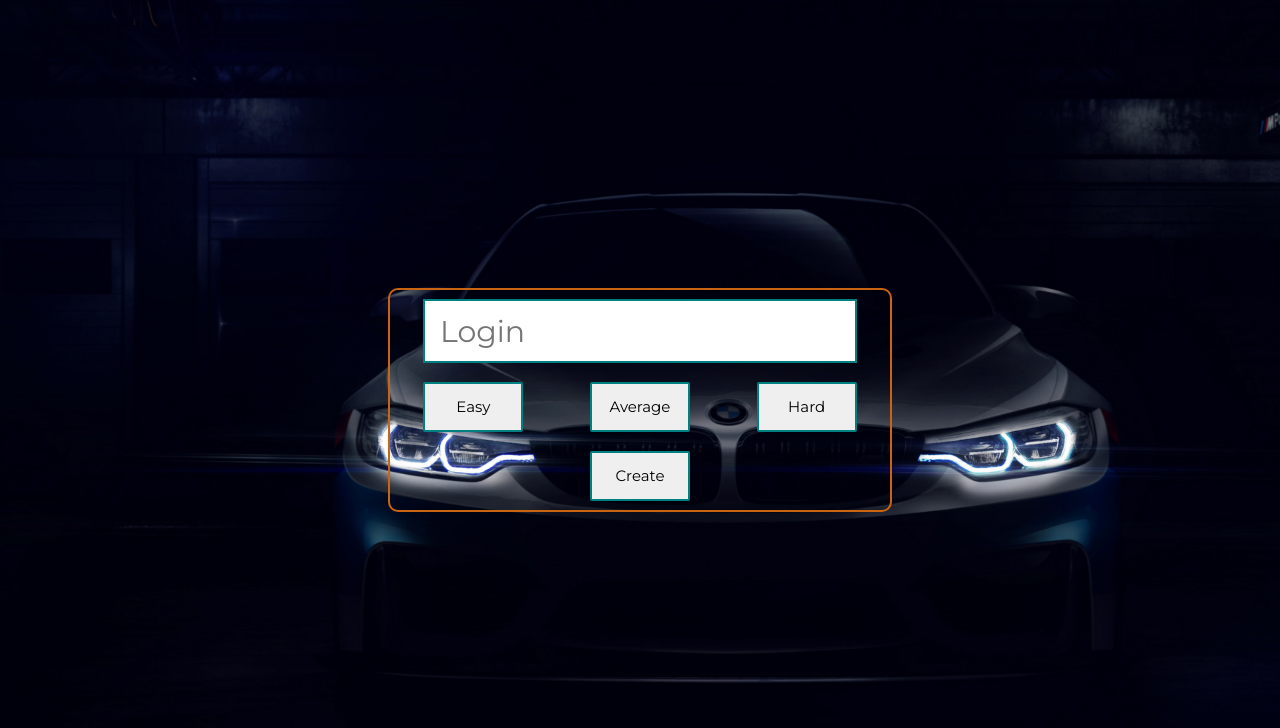
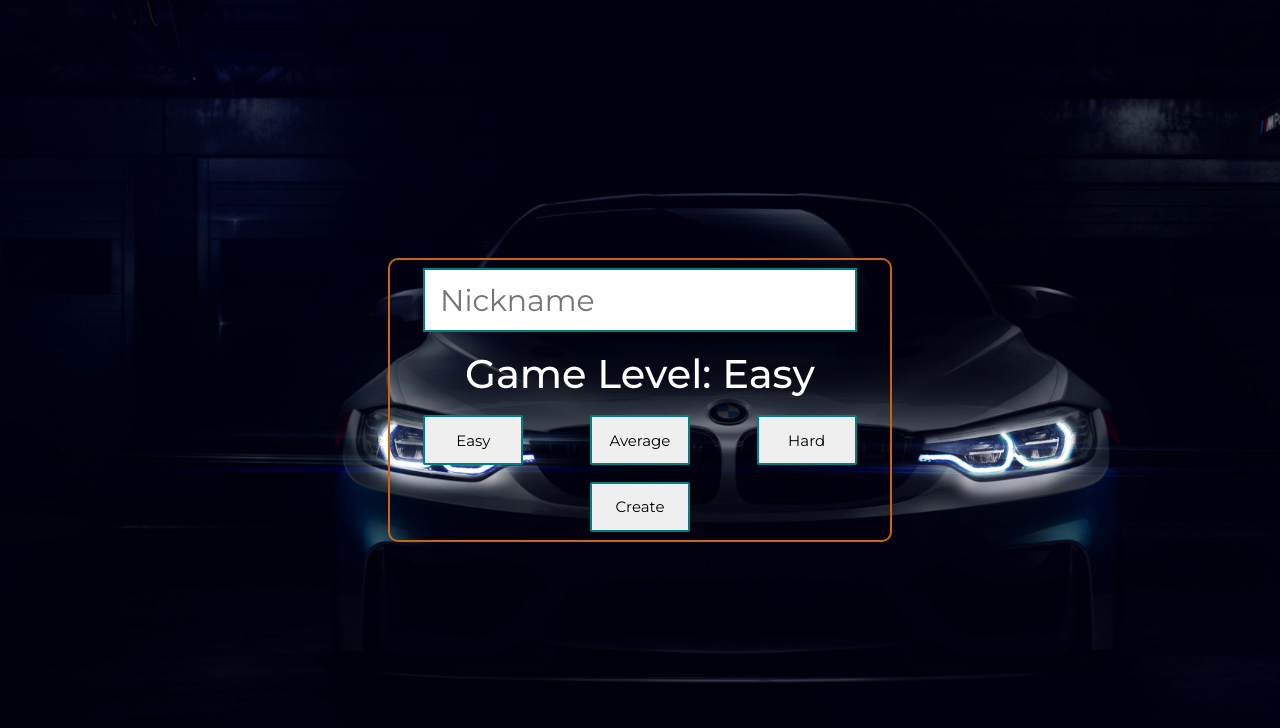
Before and after one commit to JI3BA/MemoryGame, a React (Create React App) app: page /login in a window 1280 px wide. Shown: the top 728 px of the page. Built offline with nearby package versions, Linux system fonts and the light colour scheme.

Commit message:
Working on the login page

```diff
--- a/src/component/MyButton.jsx
+++ b/src/component/MyButton.jsx
@@ -3,7 +3,7 @@ import '../styles/MyButton.css'
 
 const MyButton = ({children}) => {
     return (
-        <button className="button">{children}</button>
+        <input type='button' className="button" value={children} />
     )
 }
 
--- a/src/component/MyInput.jsx
+++ b/src/component/MyInput.jsx
@@ -3,7 +3,7 @@ import '../styles/MyInput.css'
 
 const MyInput = () => {
     return (
-        <input type="text" className="input" placeholder="Login" maxLength={15}/>
+        <input type="text" className="input" placeholder="Nickname" maxLength={15} />
     )
 }
 
--- a/src/component/pages/LogIn/LogIn.css
+++ b/src/component/pages/LogIn/LogIn.css
@@ -1,3 +1,5 @@
+@import url('https://fonts.googleapis.com/css2?family=Montserrat:wght@100;200;300;400;500&display=swap');
+
 *{
     margin: 0;
     padding: 0;
@@ -14,7 +16,7 @@
 
 .login-container{
     width: 500px;
-    height: 220px;
+    height: 280px;
     background-color: transparent;
     border: 2px solid rgb(202, 100, 16);
     border-radius: 10px;
@@ -24,6 +26,17 @@
     justify-content: space-around;
 }
 
+.login-level-container{
+    height: 50px;
+}
+
+.login-level{
+    font-family: Montserrat;
+    font-weight: 500;
+    font-size: 40px;
+    color: #ffffff;
+}
+
 .login-buttons-container{
     width: 100%;
     height: 50px;
--- a/src/component/pages/LogIn/LogIn.jsx
+++ b/src/component/pages/LogIn/LogIn.jsx
@@ -1,14 +1,32 @@
-import React from "react";
+import React, { useState } from "react";
 import MyButton from "../../MyButton";
 import MyInput from "../../MyInput";
 import './LogIn.css'
 
 const LogIn = () => {
+    const [level,setLevel] = useState('Easy')
+    const [active, setActive] = useState(false)
+
+    const changeLevel = (e) => {
+        if(e.target.tagName !== 'INPUT') return
+
+        if(e.target.value === 'Easy'){
+            setLevel(e.target.value)
+        }else if(e.target.value === 'Average'){
+            setLevel(e.target.value)
+        }else if(e.target.value === 'Hard'){
+            setLevel(e.target.value)
+        }
+    }
+
     return (
         <div className="container">
             <div className="login-container">
                 <MyInput />
-                <div className="login-buttons-container">
+                <div className="login-level-container">
+                    <p className="login-level">Game Level: {level}</p>
+                </div>
+                <div className="login-buttons-container" onClick={changeLevel}>
                     <MyButton>Easy</MyButton>
                     <MyButton>Average</MyButton>
                     <MyButton>Hard</MyButton>
--- a/src/styles/MyButton.css
+++ b/src/styles/MyButton.css
@@ -25,3 +25,9 @@
     background-color: transparent;
     color: #ffffff;
 }
+
+.button--active{
+    border: 5px solid rgb(0, 255, 0);
+    background-color: transparent;
+    color: #ffffff;
+}
```
